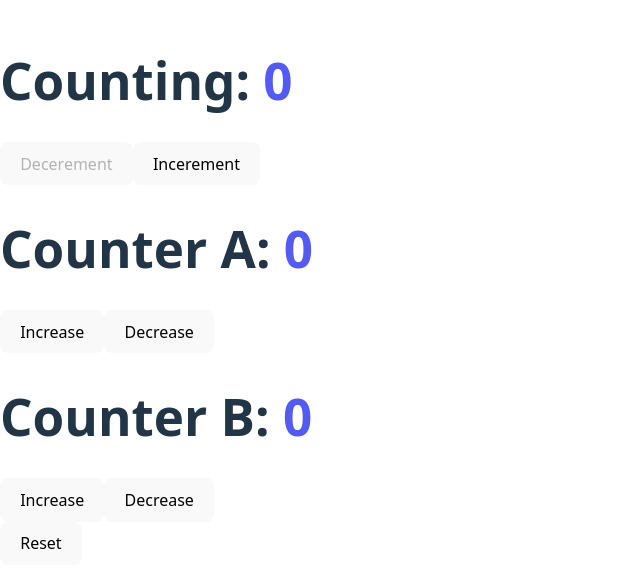
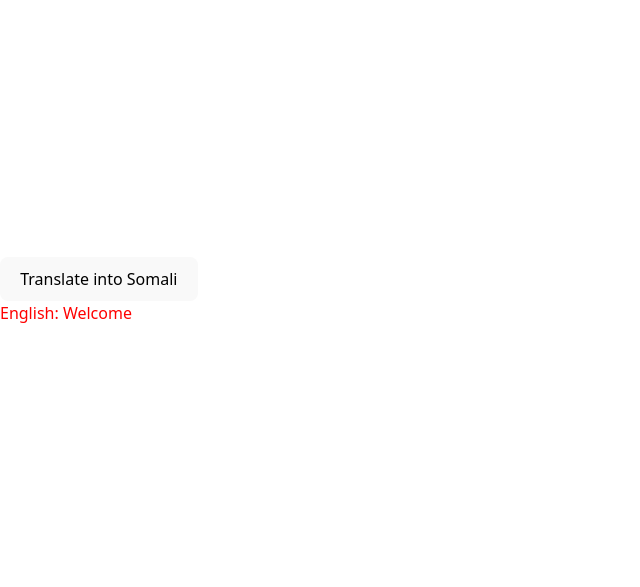
Before and after one commit to Mohmett/React-Challenges, a React (Vite) app: page / in a window 1280 px wide. Shown: the part 109-696 px from the top of the page, without its empty margins (0-640 px from the left). Built offline with nearby package versions, Linux system fonts and the light colour scheme.

Commit message:
Exercise 15

```diff
--- a/src/App.jsx
+++ b/src/App.jsx
@@ -1,3 +1,4 @@
+import { useState } from "react";
 import Usercard from "./Usercard";
 import Blog from "./Blog";
 import UsercardExercise3 from "./UsercardExercise3";
@@ -11,8 +12,21 @@ import UserList from "./userList";
 import LoginForm from "./LoginForm";
 import Counting from "./Counting";
 import Counter from "./Counter";
+import LanguageContext from "./LanguageContext";
+import Language from "./Language";
 
 function App() {
+
+
+    const [language, setLanguage] = useState({ name: "en", word: "Welcome" });
+
+  const handdleTranslate = () => {
+    setLanguage({...language,
+      name: language.name ==="en"? "som" : "en",
+      word:language.word === "Welcome" ? "Soo dhowow" : "Welcome",
+    });
+  };
+
   return (
     <>
       {/* <Usercard /> */}
@@ -29,8 +43,14 @@ function App() {
       {/* <GitHubUsers></GitHubUsers> */}
       {/* <UserList></UserList> */}
       {/* <LoginForm></LoginForm> */}
-      <Counting></Counting>
-      <Counter></Counter>
+      {/* <Counting></Counting> */}
+      {/* <Counter></Counter> */}
+            <LanguageContext.Provider value={language}>
+        <button onClick={handdleTranslate}>
+          Translate into {language.name === "en" ? "Somali" : "English"}
+        </button>
+        <Language></Language>
+      </LanguageContext.Provider>
     </>
   );
 }
--- /dev/null
+++ b/src/Language.jsx
@@ -0,0 +1,17 @@
+import { useContext } from 'react'
+import LanguageContext from './LanguageContext'
+
+
+const Language = () => {
+
+    const language = useContext(LanguageContext)
+    const style={
+      color: language.name==="en"? "red" : "blue"
+    }
+
+  return (
+    <div style={style}> {language.name === "en"? "English:" : "Somali:"} {language.word}</div>
+  )
+}
+
+export default Language;
--- /dev/null
+++ b/src/LanguageContext.jsx
@@ -0,0 +1,7 @@
+import { createContext } from "react";
+
+
+
+const LanguageContext=createContext("")
+
+export default LanguageContext
```
